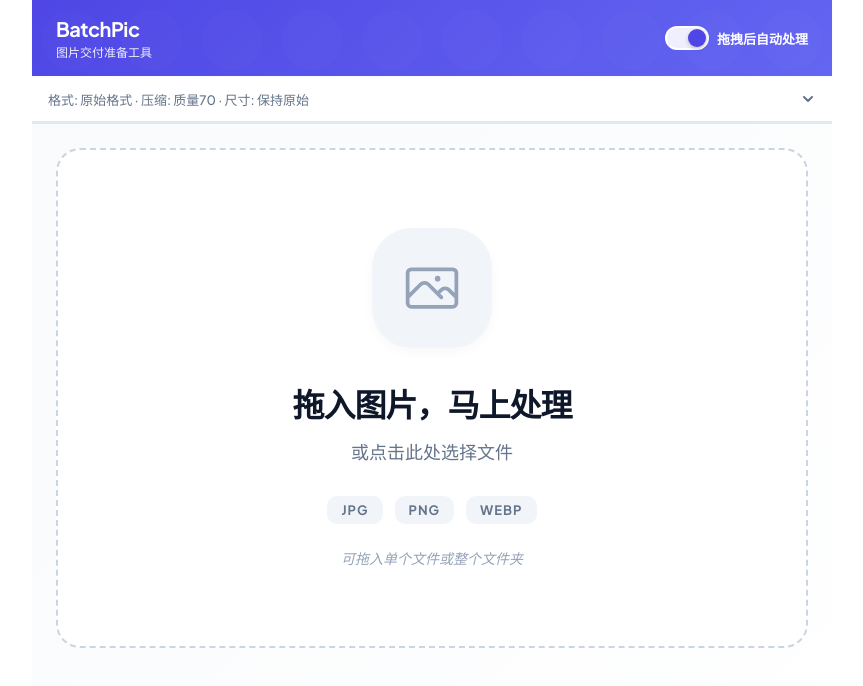
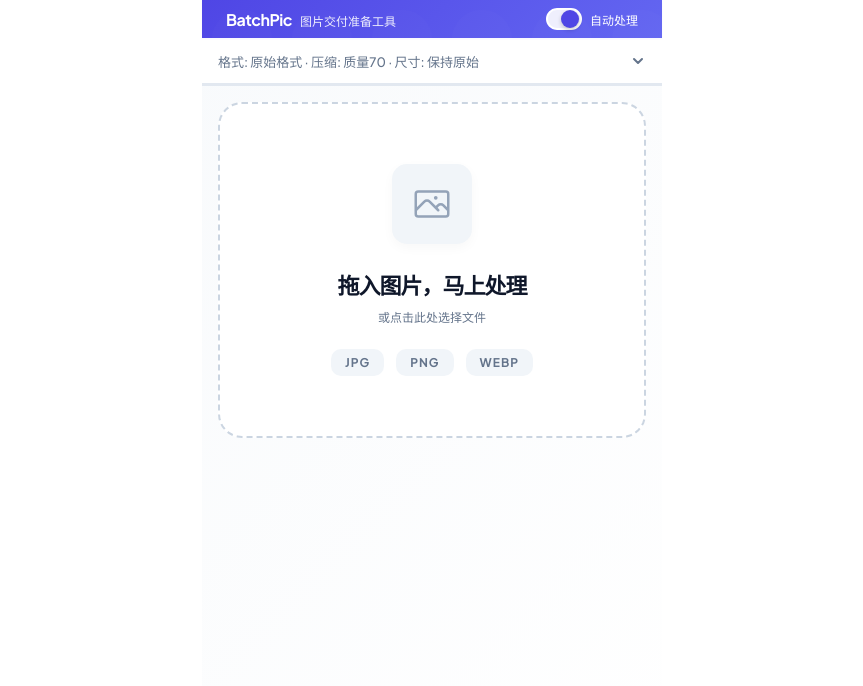
Before and after one commit to maxd010/BatchPic, a React (Vite) app: page / in a window 1280 px wide. Shown: the top 686 px of the page, without its empty margins (208-1071 px from the left). Built offline with nearby package versions, Linux system fonts and the light colour scheme.

Commit message:
修改 UI

```diff
--- a/src/main/main.ts
+++ b/src/main/main.ts
@@ -18,9 +18,9 @@ let mainWindow: BrowserWindow | null = null;
 
 function createWindow() {
   mainWindow = new BrowserWindow({
-    width: 1200,
-    height: 800,
-    minWidth: 800,
+    width: 460,
+    height: 600,
+    minWidth: 460,
     minHeight: 600,
     webPreferences: {
       nodeIntegration: false,
--- a/src/renderer/components/DropZone.css
+++ b/src/renderer/components/DropZone.css
@@ -24,7 +24,7 @@
 
 /* Empty state */
 .drop-zone.empty {
-  min-height: 500px;
+  min-height: 300px;
 }
 
 .drop-zone-empty {
@@ -34,18 +34,18 @@
   display: flex;
   flex-direction: column;
   align-items: center;
-  max-width: 600px;
+  max-width: 500px;
 }
 
 .drop-zone-icon-wrapper {
-  width: 120px;
-  height: 120px;
+  width: 80px;
+  height: 80px;
   background: #f1f5f9;
-  border-radius: 40px;
+  border-radius: 15px;
   display: flex;
   align-items: center;
   justify-content: center;
-  margin-bottom: 32px;
+  margin-bottom: 24px;
   transition: all 400ms cubic-bezier(0.16, 1, 0.3, 1);
   box-shadow: 0 4px 12px rgba(0, 0, 0, 0.03);
 }
@@ -57,8 +57,8 @@
 }
 
 .drop-zone-icon-svg {
-  width: 60px;
-  height: 60px;
+  width: 40px;
+  height: 40px;
   color: #94a3b8;
   transition: all 400ms ease-out;
 }
@@ -69,25 +69,18 @@
 }
 
 .drop-zone-title {
-  font-size: 32px;
+  font-size: 22px;
   font-weight: 800;
   color: var(--color-text);
-  margin: 0 0 12px 0;
+  margin: 0 0 8px 0;
   letter-spacing: -1px;
 }
 
 .drop-zone-hint {
-  font-size: 18px;
+  font-size: 12px;
   color: var(--color-text-muted);
-  margin: 0 0 32px 0;
-  font-weight: 500;
-}
-
-.drop-zone-subhint {
-  font-size: 14px;
-  color: #94a3b8;
-  margin-top: 24px;
-  font-style: italic;
+  margin: 0 0 24px 0;
+  font-weight: 400;
 }
 
 /* Format tags */
@@ -97,7 +90,7 @@
 }
 
 .drop-zone-tag {
-  font-size: 13px;
+  font-size: 12px;
   font-weight: 700;
   color: #64748b;
   background: #f1f5f9;
@@ -241,7 +234,7 @@
 
 /* Compact mode for when files are already loaded */
 .drop-zone.compact {
-  min-height: 140px;
+  min-height: 40px;
   padding: 20px;
   border-style: dashed;
   border-width: 2px;
--- a/src/renderer/components/DropZone.tsx
+++ b/src/renderer/components/DropZone.tsx
@@ -148,7 +148,7 @@ export function DropZone({
             <span className="drop-zone-tag">PNG</span>
             <span className="drop-zone-tag">WEBP</span>
           </div>
-          <p className="drop-zone-subhint">可拖入单个文件或整个文件夹</p>
+
         </div>
       ) : (
         // Files loaded state
--- a/src/renderer/components/MainWindow.css
+++ b/src/renderer/components/MainWindow.css
@@ -43,8 +43,8 @@
   display: flex;
   flex-direction: column;
   height: 100vh;
-  width:800px;
-  max-width: 800px;
+  width:460px;
+  max-width: 460px;
   margin: 0 auto;
   background: linear-gradient(135deg, var(--color-background) 0%, #ffffff 100%);
   font-family: 'Plus Jakarta Sans', system-ui, sans-serif;
@@ -54,7 +54,7 @@
 /* App Header - Top bar with title */
 .app-header {
   background: linear-gradient(135deg, var(--color-primary) 0%, var(--color-secondary) 100%);
-  padding: var(--spacing-md) var(--spacing-lg);
+  padding: var(--spacing-sm) var(--spacing-lg);
   box-shadow: var(--shadow-sm);
   position: relative;
   overflow: hidden;
@@ -79,11 +79,14 @@
 .app-title {
   position: relative;
   z-index: 1;
+  display: flex;
+  gap:8px;
+  align-items: baseline;
 }
 
 .app-title h1 {
   margin: 0;
-  font-size: 20px;
+  font-size: 16px;
   font-weight: 700;
   color: #ffffff;
   letter-spacing: -0.5px;
@@ -116,7 +119,7 @@
   display: flex;
   flex-direction: column;
   overflow-y: auto;
-  padding: var(--spacing-lg);
+  padding: var(--spacing-md);
   gap: var(--spacing-lg);
 }
 
@@ -483,10 +486,6 @@
     border-bottom: 1px solid var(--color-border);
   }
 
-  .workspace-dropzone {
-    padding: var(--spacing-sm) var(--spacing-md);
-  }
-
   .file-grid {
     grid-template-columns: repeat(auto-fill, minmax(110px, 1fr));
   }
@@ -503,14 +502,6 @@
 
   .main-header .subtitle {
     font-size: 12px;
-  }
-
-  .sidebar {
-    max-height: 50vh;
-  }
-
-  .workspace-content {
-    padding: 0 var(--spacing-sm) var(--spacing-sm);
   }
 
   .file-grid {
@@ -599,8 +590,8 @@
 
 .toggle-checkbox {
   appearance: none;
-  width: 44px;
-  height: 24px;
+  width: 36px;
+  height: 22px;
   background: rgba(255, 255, 255, 0.3);
   border-radius: 12px;
   position: relative;
@@ -616,7 +607,7 @@
   height: 18px;
   background: white;
   border-radius: 50%;
-  top: 1px;
+  top: 0;
   left: 1px;
   transition: transform var(--transition-base);
   box-shadow: 0 2px 4px rgba(0, 0, 0, 0.2);
@@ -628,13 +619,13 @@
 }
 
 .toggle-checkbox:checked::before {
-  transform: translateX(20px);
+  transform: translateX(12px);
   background: var(--color-primary);
 }
 
 .toggle-text {
-  font-size: 13px;
-  font-weight: 600;
+  font-size: 12px;
+  font-weight: 500;
   color: white;
 }
 
--- a/src/renderer/components/MainWindow.tsx
+++ b/src/renderer/components/MainWindow.tsx
@@ -427,7 +427,7 @@ export function MainWindow() {
               onChange={handleAutoProcessToggle}
               className="toggle-checkbox"
             />
-            <span className="toggle-text">拖拽后自动处理</span>
+            <span className="toggle-text">自动处理</span>
           </label>
         </div>
       </header>
```
